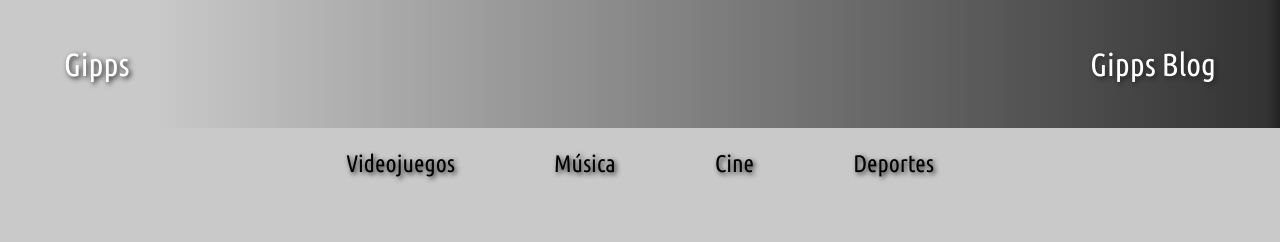
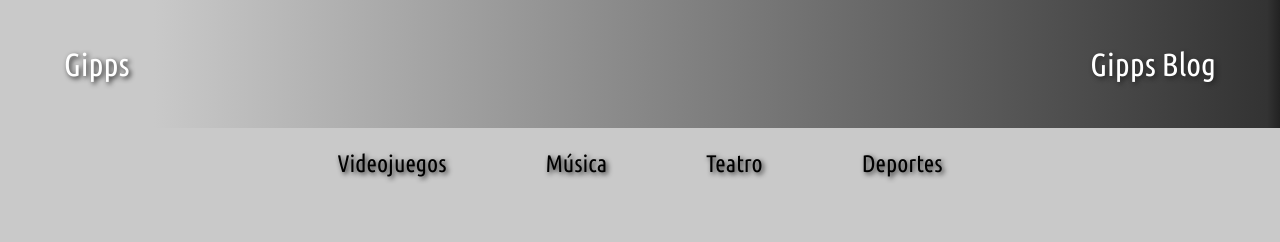
Before and after one commit to Gipps000/UNIFICADO_01, a plain HTML site: page gippsBLOGpablo/plantilla.html in a window 1280 px wide. Shown: the top 242 px of the page. Drawn offline with nearby package versions, Linux system fonts and the light colour scheme.

Commit message:
Añadido Teatro

```diff
--- a/gippsBLOGpablo/plantilla.html
+++ b/gippsBLOGpablo/plantilla.html
@@ -30,7 +30,7 @@
 			<ul class="secciones">
  				<li><a href="#">Videojuegos</a></li>
 				<li><a href="#">Música</a></li>
-				<li><a href="#">Cine</a></li>
+				<li><a href="#">Teatro</a></li>
 				<li><a href="#" id="blog">Deportes</a></li>
 			</ul>
 		</nav>
```
